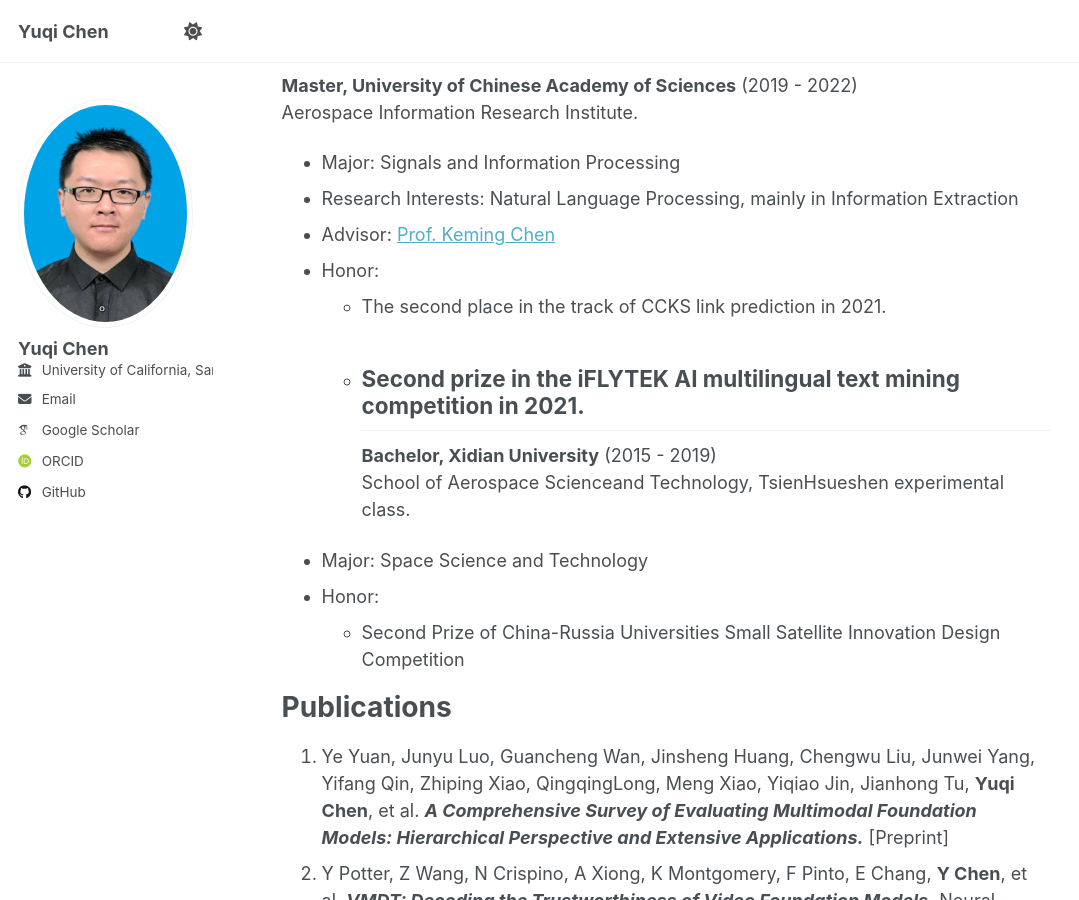
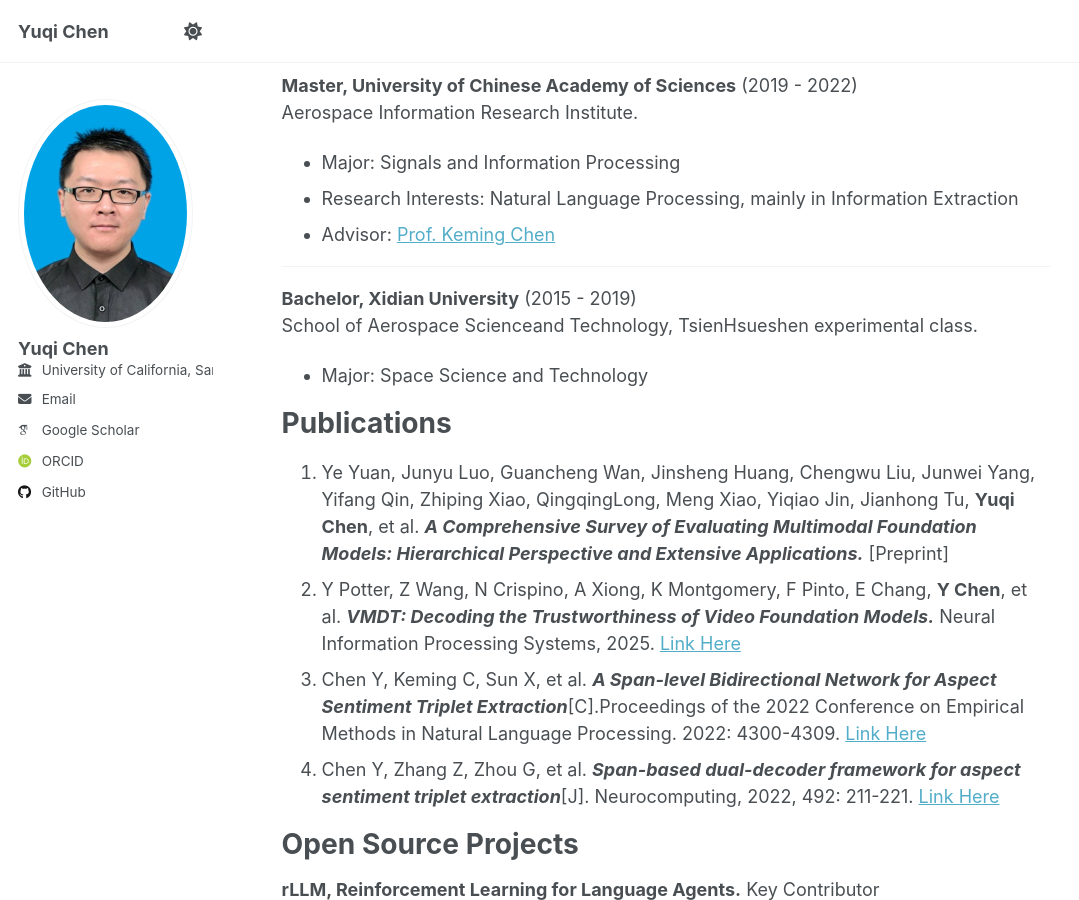
Before and after one commit to GatlingPeaShooter/GatlingPeaShooter.github.io, a Jekyll site: the page built from _pages/about.md, in a window 1280 px wide and 900 px high, scrolled down 726 px. Shown: the whole window, without its empty margins (0-1079 px from the left). Built offline with Jekyll 4.4.1, drawn with Linux system fonts in a browser that asks for light colours; some web fonts are replaced; a script that is not in the unit is left out.

Commit message:
Update about.md

```diff
--- a/_pages/about.md
+++ b/_pages/about.md
@@ -34,15 +34,21 @@ Aerospace Information Research Institute.
 * Major: Signals and Information Processing
 * Research Interests: Natural Language Processing, mainly in Information Extraction
 * Advisor: [Prof. Keming Chen](https://people.ucas.ac.cn/~kmchen)
-* Honor:
-    * The second place in the track of CCKS link prediction in 2021.
-    * Second prize in the iFLYTEK AI multilingual text mining competition in 2021.
+
+[//]: # (* Honor: )
+
+[//]: # (    * The second place in the track of CCKS link prediction in 2021.)
+
+[//]: # (    * Second prize in the iFLYTEK AI multilingual text mining competition in 2021.)
+
 ------
 **Bachelor, Xidian University** (2015 - 2019) \
 School of Aerospace Scienceand Technology, TsienHsueshen experimental class.
 * Major: Space Science and Technology
-* Honor:
-    * Second Prize of China-Russia Universities Small Satellite Innovation Design Competition
+
+[//]: # (* Honor:)
+
+[//]: # (    * Second Prize of China-Russia Universities Small Satellite Innovation Design Competition)
 
 
 Publications
@@ -53,8 +59,8 @@ Publications
 4. Chen Y, Zhang Z, Zhou G, et al. _**Span-based dual-decoder framework for aspect sentiment triplet extraction**_[J]. Neurocomputing, 2022, 492: 211-221. [Link Here](https://www.sciencedirect.com/science/article/abs/pii/S0925231222003897)
 
 
-# Open Source Projects
-
+Open Source Projects
+======
 **rLLM, Reinforcement Learning for Language Agents.** Key Contributor
 * Has earned 4,200 GitHub stars.
 * [GitHub: https://github.com/rllm-org/rllm](https://github.com/rllm-org/rllm)
```
